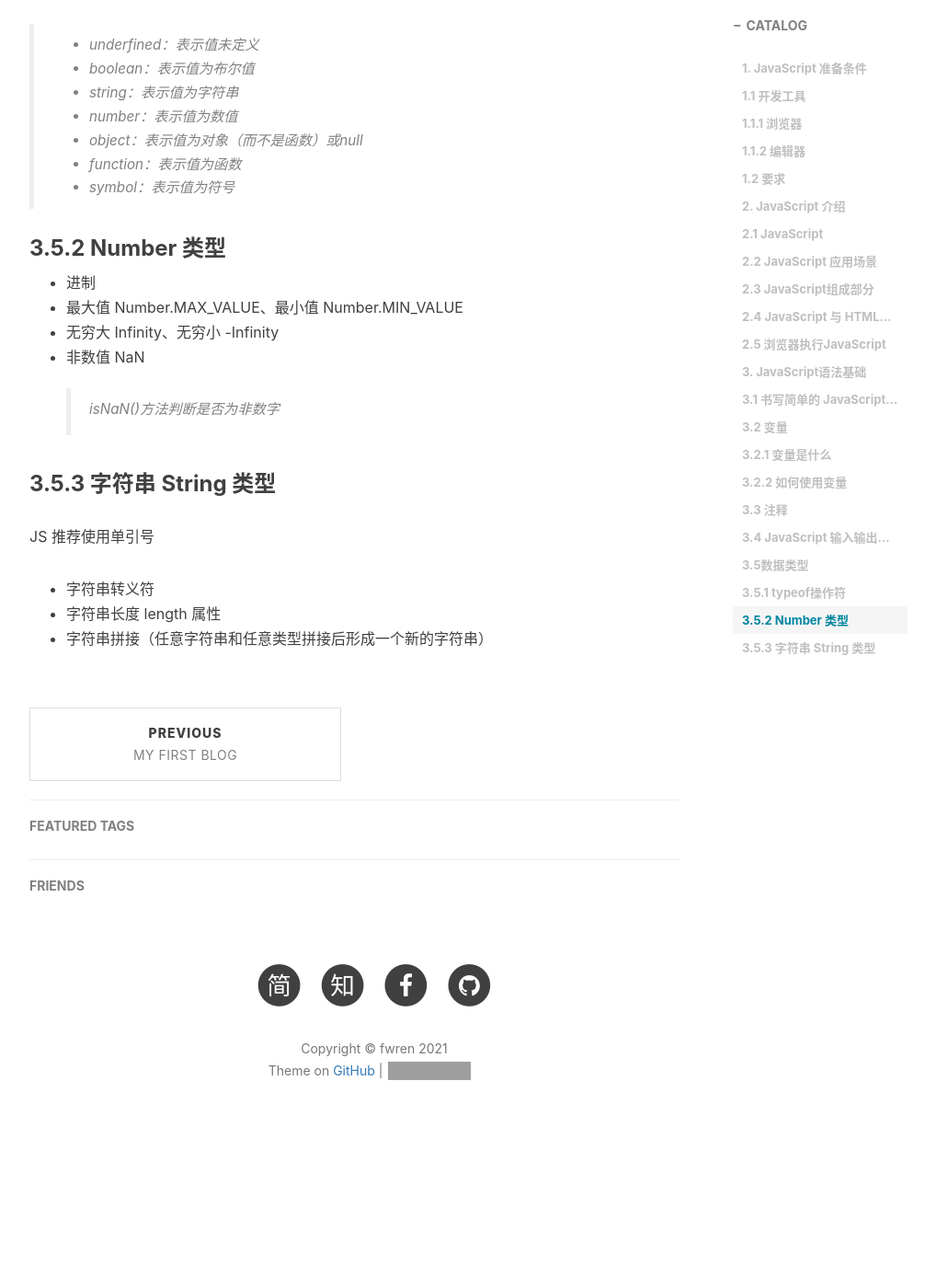
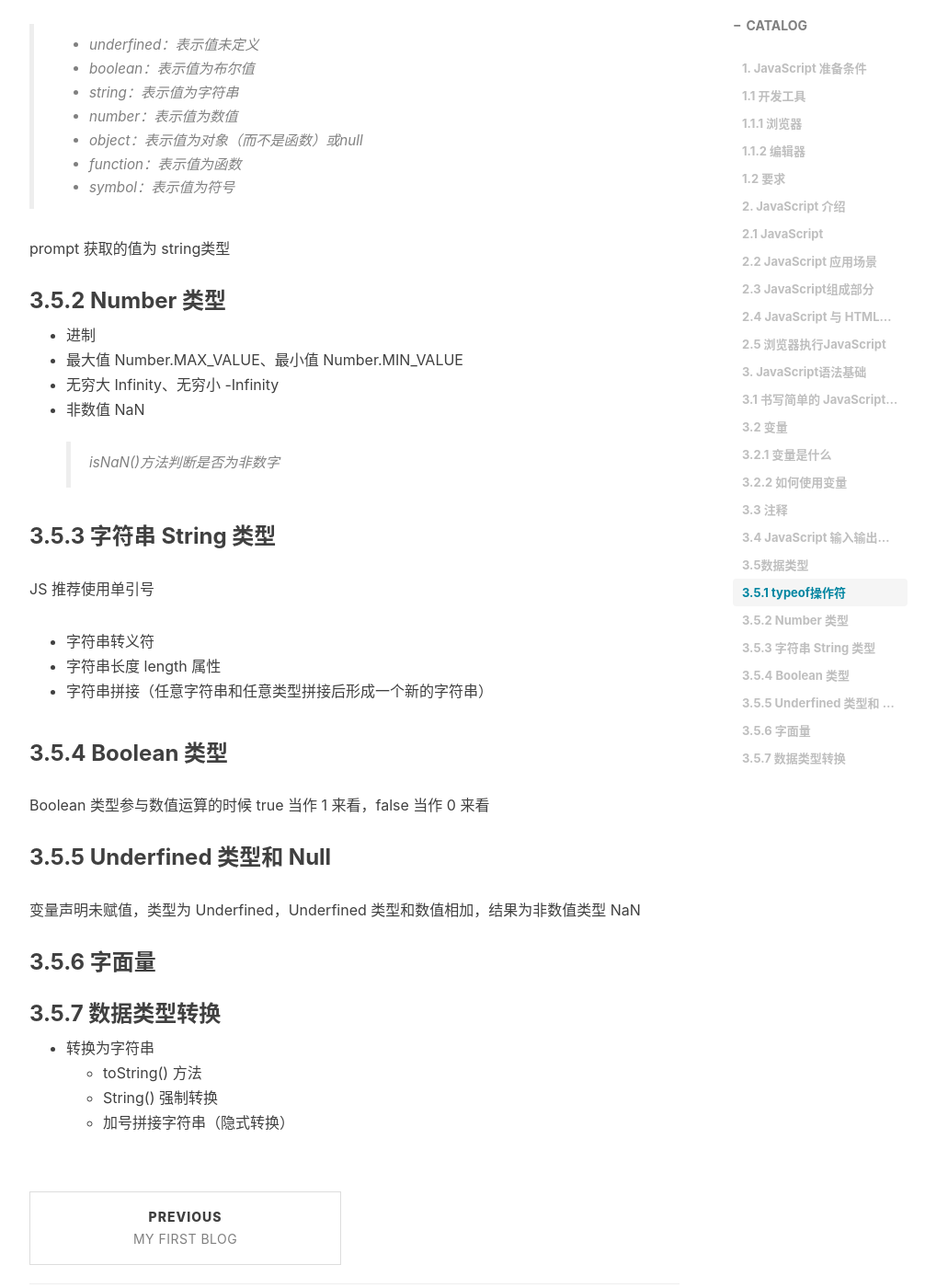
Before and after one commit to fwren/fwren.github.io, a Jekyll site: the page built from _posts/2020-12-23-JavaScript学习.md, in a window 1280 px wide and 1400 px high, scrolled down 5592 px. Shown: the whole window at 92% size, without its empty margins (233-1239 px from the left). Built offline with Jekyll 4.4.1, drawn with Linux system fonts in a browser that asks for light colours; nearby versions of some CDN libraries; comment, search, counter and statistics services are not loaded; before the commit the page ends 6860 px from its top, so only the background shows below that; grey boxes are pictures that could not be loaded.

Commit message:
更新JavaScript学习

```diff
--- a/_posts/2020-12-23-JavaScript学习.md
+++ b/_posts/2020-12-23-JavaScript学习.md
@@ -218,6 +218,8 @@ JavaScript 是一种轻量级的脚本语言，同时也是一种**嵌入式**
 > - function：表示值为函数
 > - symbol：表示值为符号
 
+prompt 获取的值为 string类型
+
 ### 3.5.2 Number 类型
 
 - 进制
@@ -233,3 +235,20 @@ JS 推荐使用单引号
 - 字符串转义符
 - 字符串长度 length 属性
 - 字符串拼接（任意字符串和任意类型拼接后形成一个新的字符串）
+
+### 3.5.4 Boolean 类型
+
+Boolean 类型参与数值运算的时候 true 当作 1 来看，false 当作 0 来看
+
+### 3.5.5 Underfined 类型和 Null
+
+变量声明未赋值，类型为 Underfined，Underfined 类型和数值相加，结果为非数值类型 NaN
+
+### 3.5.6 字面量
+
+### 3.5.7 数据类型转换
+
+- 转换为字符串
+    - toString() 方法
+    - String() 强制转换
+    - 加号拼接字符串（隐式转换）
```
